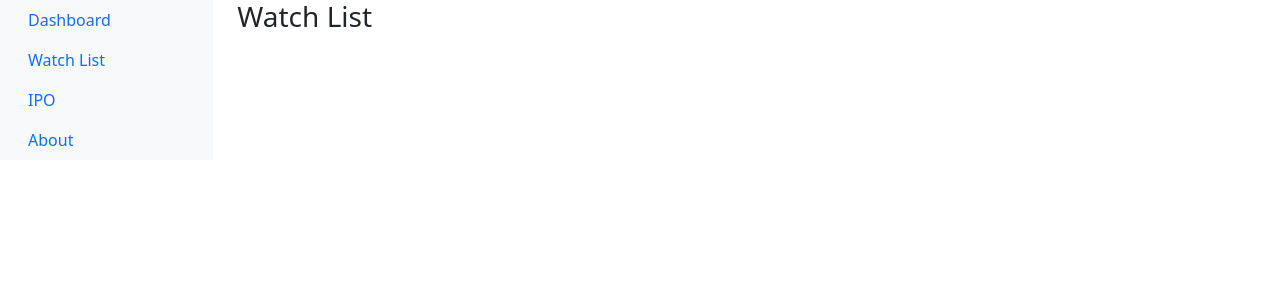
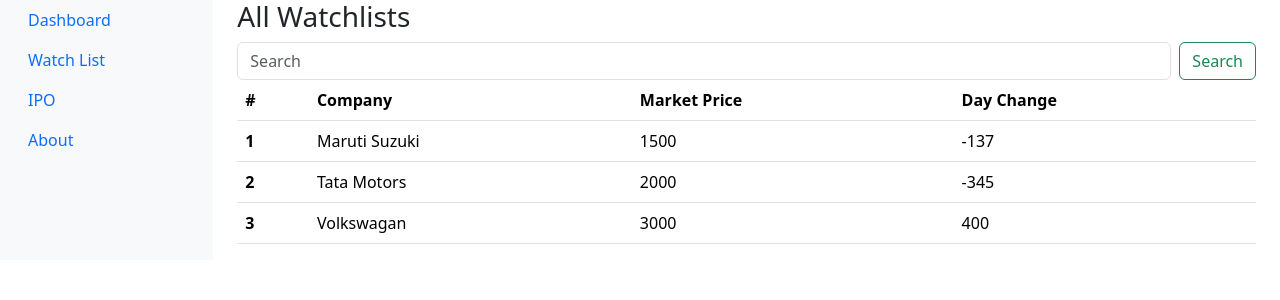
Before and after one commit to gauravjantwal/stock-market, a React (Create React App) app in the folder src/ui/stocks/: page /watchlist in a window 1280 px wide. Shown: the top 300 px of the page. Built offline with nearby package versions, Linux system fonts and the light colour scheme.

Commit message:
Watchlist changes

```diff
--- a/src/ui/stocks/src/pages/watchList.js
+++ b/src/ui/stocks/src/pages/watchList.js
@@ -3,8 +3,42 @@ import React from 'react'
 const WatchList = () => {
     return(
         <div>
-            <h3>Watch List</h3>
-        </div>
+            <h3>All Watchlists</h3>
+            <form class="d-flex">
+        <input class="form-control me-2" type="search" placeholder="Search" aria-label="Search"/>
+        <button class="btn btn-outline-success" type="submit">Search</button>
+      </form>
+            <table class="table">
+  <thead>
+    <tr>
+      <th scope="col">#</th>
+      <th scope="col">Company</th>
+      <th scope="col">Market Price</th>
+      <th scope="col">Day Change</th>
+    </tr>
+  </thead>
+  <tbody>
+    <tr>
+      <th scope="row">1</th>
+      <td>Maruti Suzuki</td>
+      <td>1500</td>
+      <td>-137</td>
+    </tr>
+    <tr>
+      <th scope="row">2</th>
+      <td>Tata Motors</td>
+      <td>2000</td>
+      <td>-345</td>
+    </tr>
+    <tr>
+      <th scope="row">3</th>
+      <td>Volkswagan</td>
+      <td>3000</td>
+      <td>400</td>
+    </tr>
+  </tbody>
+</table>
+</div>
     );
 }
 
```
